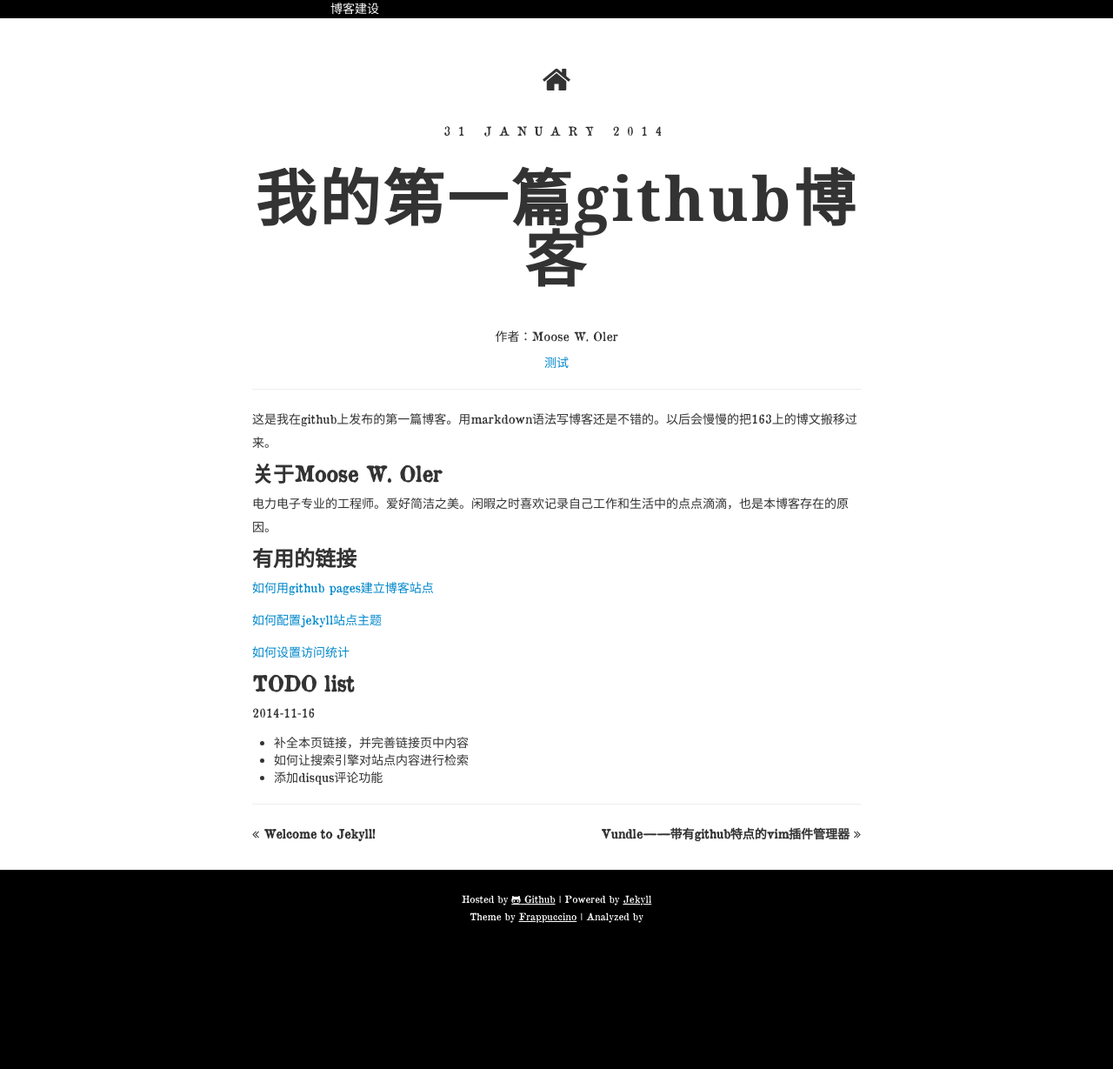
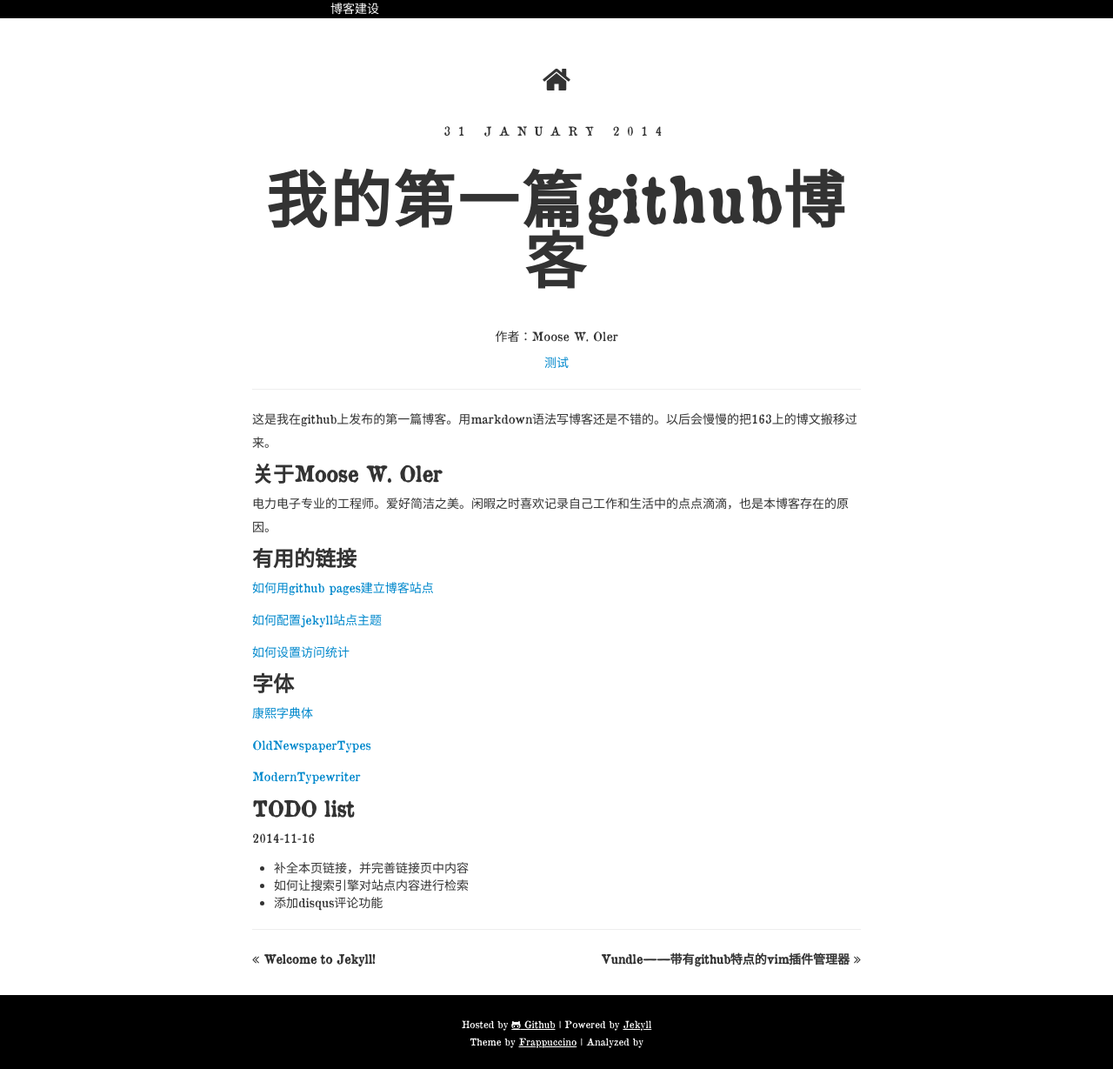
Before and after one commit to moosewoler/moosewoler.github.io, a Jekyll site: the page built from _posts/2014-01-31-我的第一篇github博客.markdown, in a window 1280 px wide. Shown: the whole page at 87% size. Built offline with Jekyll 4.4.1, drawn with Linux system fonts in a browser that asks for light colours; some web fonts are replaced; Markdown is read by kramdown in place of the engine named in the settings; comment, search, counter and statistics services are not loaded; before the commit the page ends 1085 px from its top, so only the background shows below that.

Commit message:
add TpldKhangXiDictTrial font; revise scss

```diff
--- a/_posts/2014-01-31-我的第一篇github博客.markdown
+++ b/_posts/2014-01-31-我的第一篇github博客.markdown
@@ -21,6 +21,14 @@ categories: 博客建设
 
 [如何设置访问统计]()
 
+### 字体
+
+[康熙字典体](http://typeland.com/typeface/TpldKhangXiDict/)
+
+[OldNewspaperTypes]()
+
+[ModernTypewriter]()
+
 ###TODO list
 
 2014-11-16
--- a/css/sass/boot/_variables.scss
+++ b/css/sass/boot/_variables.scss
@@ -44,9 +44,9 @@ $linkColorHover:        darken($linkColor, 15%) !default;
 
 // Typography
 // -------------------------
-$sansFontFamily:        "ModernTypewriter", "Helvetica Neue", Helvetica, Arial, sans-serif !default;
-$serifFontFamily:       "OldNewspaperTypes", Georgia, "Times New Roman", Times, serif !default;
-$monoFontFamily:        "ModernTypewriter", Monaco, Menlo, Consolas, "Courier New", monospace !default;
+$sansFontFamily:        "ModernTypewriter", "Helvetica Neue", Helvetica, Arial, 'TpldKhangXiDictTrial', sans-serif !default;
+$serifFontFamily:       "OldNewspaperTypes", Georgia, "Times New Roman", Times, 'TpldKhangXiDictTrial', serif !default;
+$monoFontFamily:        "ModernTypewriter", Monaco, Menlo, Consolas, "Courier New", 'TpldKhangXiDictTrial', monospace !default;
 
 $baseFontSize:          14px !default;
 $baseFontFamily:        $serifFontFamily !default;
--- a/css/style.css
+++ b/css/style.css
@@ -105,7 +105,7 @@ textarea {
 
 body {
   margin: 0;
-  font-family: "OldNewspaperTypes", Georgia, "Times New Roman", Times, serif;
+  font-family: "OldNewspaperTypes", Georgia, "Times New Roman", Times, "TpldKhangXiDictTrial", serif;
   font-size: 14px;
   line-height: 20px;
   color: #333;
@@ -441,7 +441,7 @@ address {
 code,
 pre {
   padding: 0 3px 2px;
-  font-family: "ModernTypewriter", Monaco, Menlo, Consolas, "Courier New", monospace;
+  font-family: "ModernTypewriter", Monaco, Menlo, Consolas, "Courier New", "TpldKhangXiDictTrial", monospace;
   font-size: 12px;
   color: #333;
   -webkit-border-radius: 3px;
@@ -1853,6 +1853,11 @@ main.container, main.content > .container {
   font-weight: 400;
   src: url("../font/ModernTypewriter.eot");
   src: url("../font/ModernTypewriter.eot?#iefix") format("embedded-opentype"), url("../font/ModernTypewriter.woff") format("woff"), url("../font/ModernTypewriter.ttf") format("truetype"), url("../font/ModernTypewriter.svg#ModernTypewriter") format("svg"); }
+@font-face {
+  font-family: "TpldKhangXiDictTrial";
+  font-style: normal;
+  font-weight: 400;
+  src: url("../font/TpldKhangXiDictTrial.otf"); }
 .center-txt, .content h1, .entries, .pages, .home-icon, .post h5, .post h2, footer .container {
   text-align: center; }
 
@@ -1874,7 +1879,7 @@ main.container, main.content > .container {
     min-height: 58em; }
 
 .content h1 {
-  font-family: Georgia, "Times New Roman", Times, serif;
+  font-family: Georgia, "Times New Roman", Times, 'TpldKhangXiDictTrial', serif;
   font-size: 6em;
   margin-top: 1em;
   border-bottom: 1px solid #222;
@@ -1887,7 +1892,7 @@ main.container, main.content > .container {
 
 .entries {
   list-style: none;
-  font-family: 'OldNewspaperTypes';
+  font-family: 'OldNewspaperTypes', 'TpldKhangXiDictTrial';
   margin: 2em 0 0; }
   .entries li {
     margin-bottom: 3em;
@@ -1897,7 +1902,7 @@ main.container, main.content > .container {
     font-size: 0.9em;
     letter-spacing: 0.1em; }
   .entries h3 {
-    font-family: Georgia, 'Times New Roman', Times, serif;
+    font-family: 'OldNewspaperTypes',Georgia, "Times New Roman", Times, 'TpldKhangXiDictTrial', serif;
     font-size: 2em;
     margin-top: 0.2em; }
   .entries div {
@@ -1915,7 +1920,7 @@ main.container, main.content > .container {
   float: left; }
 
 #post-pagination {
-  font-family: Georgia, 'Times New Roman', Times, serif;
+  font-family: Georgia, "Times New Roman", Times, 'TpldKhangXiDictTrial', serif;
   margin-bottom: 3em; }
 
 .home-icon {
@@ -1924,21 +1929,21 @@ main.container, main.content > .container {
 
 .post h5 {
   margin: 5em 0 -6em 0;
-  font-family: 'OldNewspaperTypes';
+  font-family: 'OldNewspaperTypes', 'TpldKhangXiDictTrial';
   text-transform: uppercase;
   font-weight: normal;
   letter-spacing: 0.6em; }
 .post h2 {
-  font-family: Georgia, 'Times New Roman', Times, serif;
+  font-family: 'OldNewspaperTypes',Georgia, "Times New Roman", Times, 'TpldKhangXiDictTrial', serif;
   font-size: 5em;
   padding: 1.5em 0 0.5em;
   letter-spacing: 0.05em; }
 .post section {
-  font-family: 'OldNewspaperTypes';
+  font-family: 'OldNewspaperTypes', 'TpldKhangXiDictTrial';
   line-height: 1.9em; }
 
 footer .container {
-  font-family: 'OldNewspaperTypes';
+  font-family: 'OldNewspaperTypes', 'TpldKhangXiDictTrial';
   color: #fff;
   padding: 2em 0;
   font-size: 0.8em; }
```
Also changed, not shown: css/sass/custom/_style.scss (+14 -8 lines), 1 other file.
